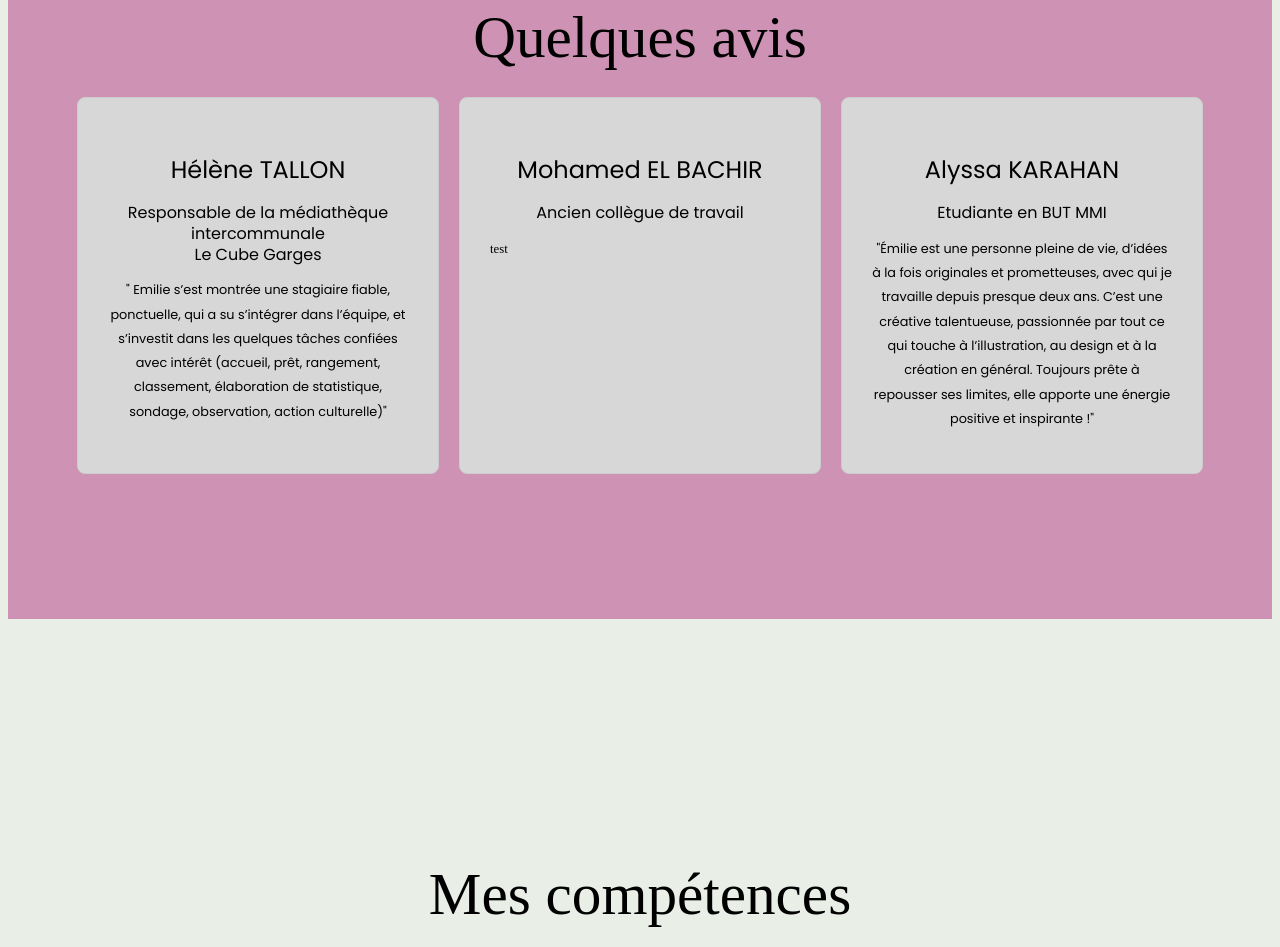
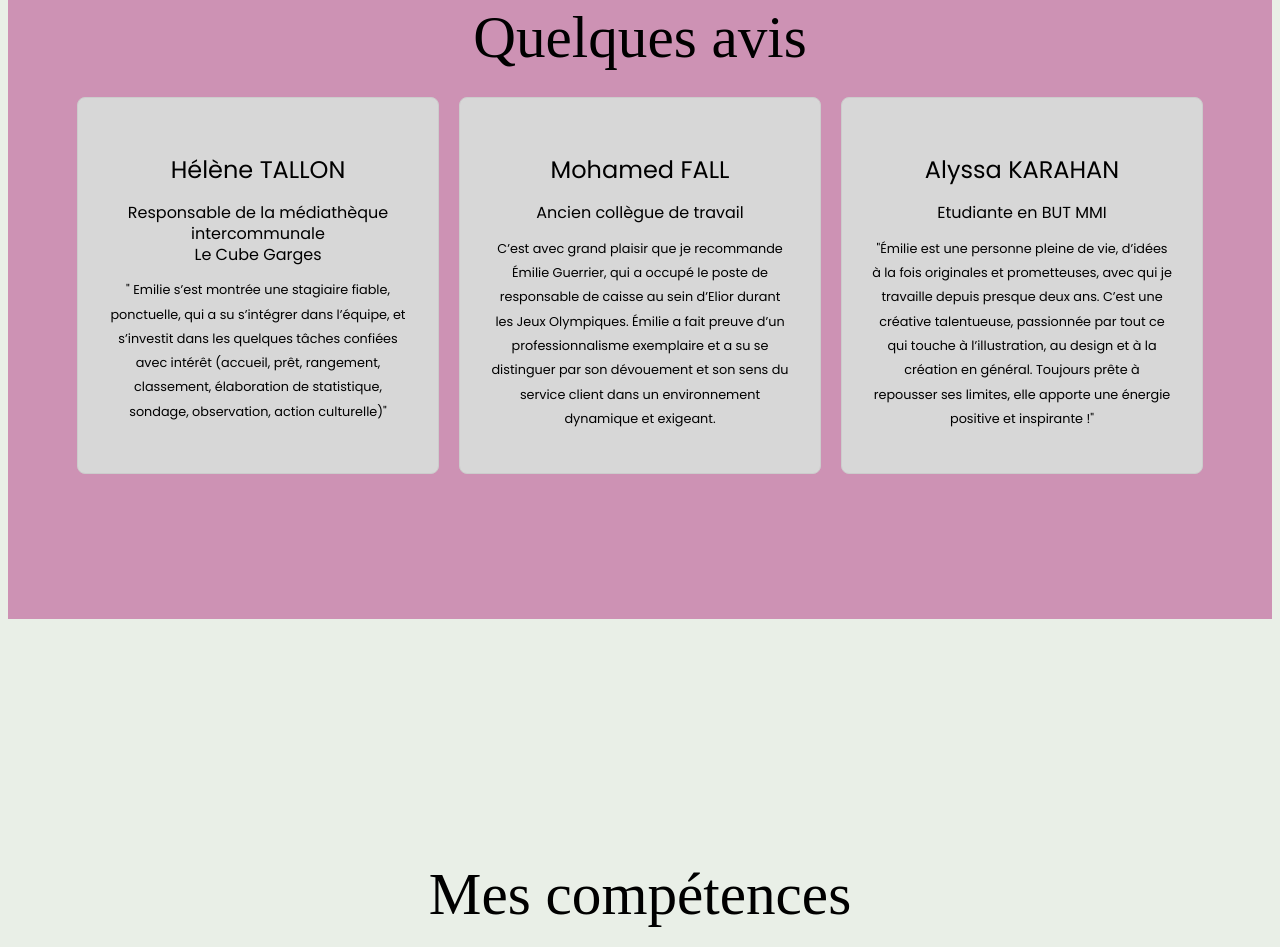
Before and after one commit to Emilie167/Portfolio-Emilie-Guerrier, a plain HTML site: page portfolio.html in a window 1280 px wide. Shown: the part 3448-4395 px from the top of the page. Drawn offline with Linux system fonts and the light colour scheme; a web font is replaced by a local one.

Commit message:
Ajout description
Ajout de plus de détails pour l'avis de collègue.

```diff
--- a/portfolio.html
+++ b/portfolio.html
@@ -112,10 +112,10 @@
 
             <!-- Deuxième avis -->
             <div class="review">
-                <p class="nom">Mohamed EL BACHIR</p>
+                <p class="nom">Mohamed FALL</p>
                 <p class="com"> Ancien collègue de travail</p>
                 <div class="review-content">
-                    <p class="review-content">test</p>
+                    <p class="nom">C’est avec grand plaisir que je recommande Émilie Guerrier, qui a occupé le poste de responsable de caisse au sein d’Elior durant les Jeux Olympiques. Émilie a fait preuve d’un professionnalisme exemplaire et a su se distinguer par son dévouement et son sens du service client dans un environnement dynamique et exigeant.</p>
                 </div>
             </div>
 
```
